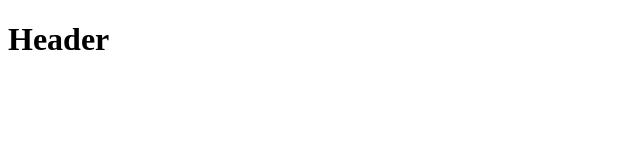
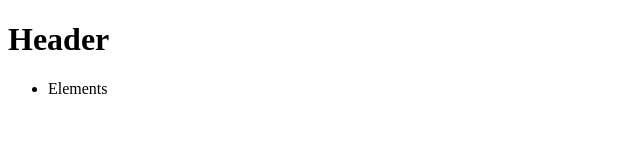
Before and after one commit to ArkadiuszMyszka/Test, a plain HTML site: page index.html in a window 1280 px wide. Shown: the full height of the page, 0-640 px from the left. Drawn offline with Linux system fonts and the light colour scheme.

Commit message:
Added prelegent list

```diff
--- a/index.html
+++ b/index.html
@@ -8,5 +8,8 @@
 </head>
 <body>
     <h1>Header</h1>
+    <ul>
+        <li>Elements</li>
+    </ul>
 </body>
 </html>
```
